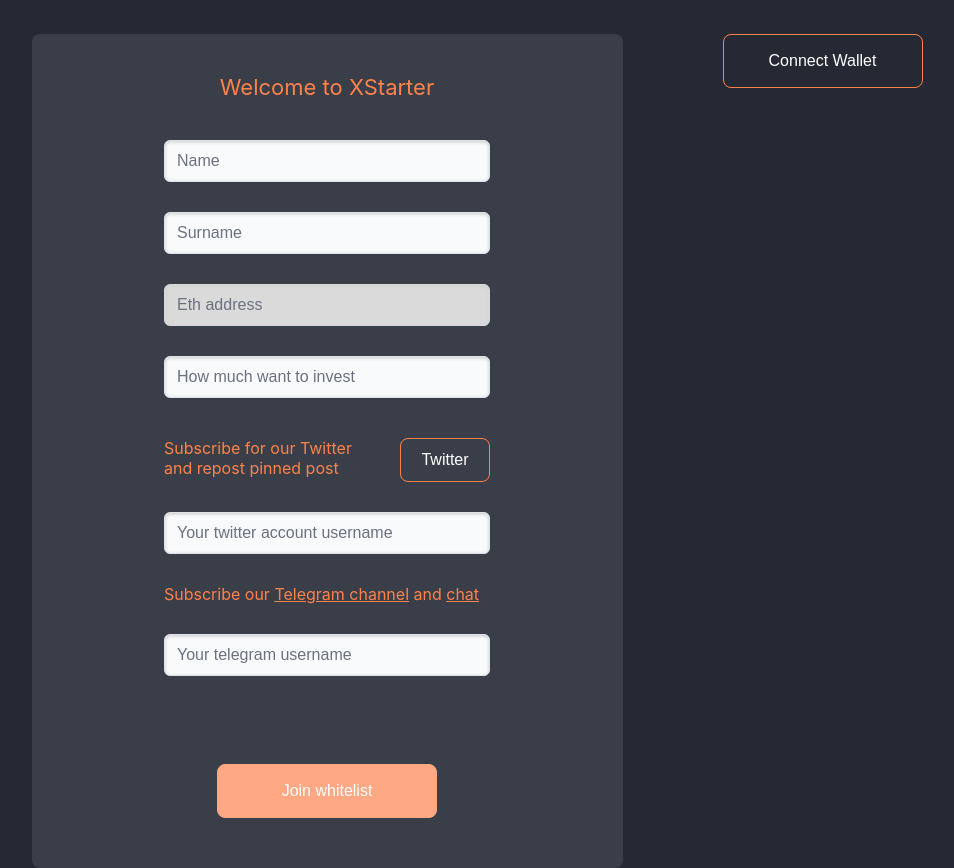
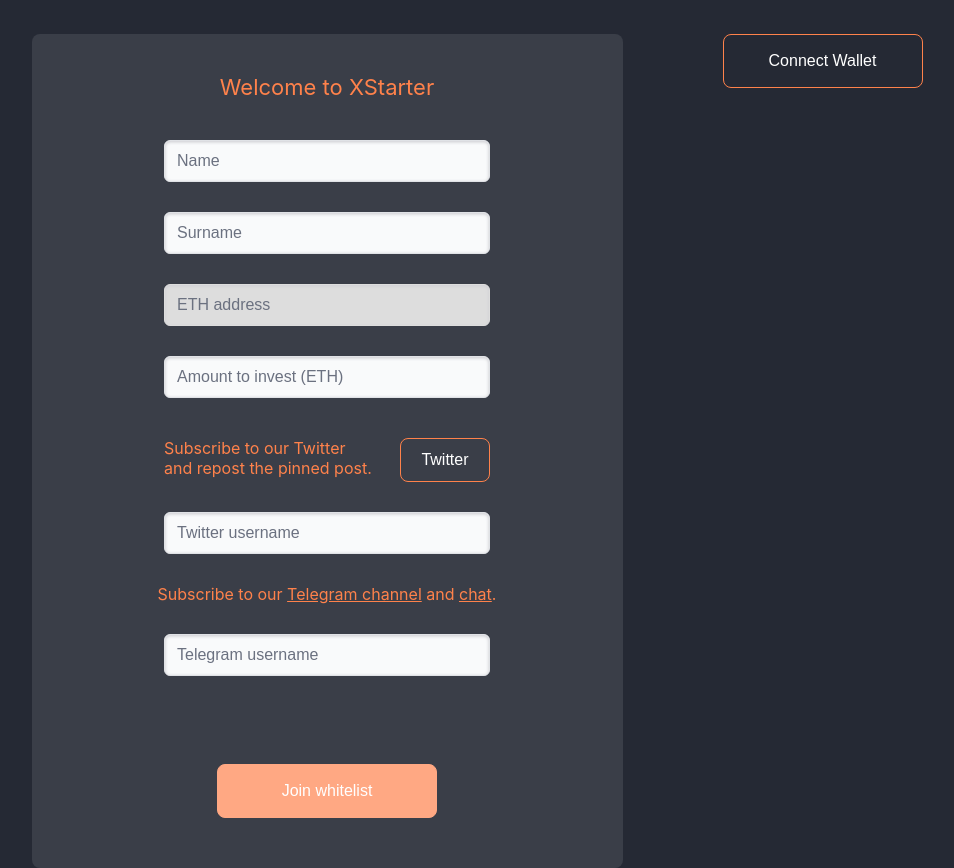
Before and after one commit to Mycelium-Lab/XStarter, a React (Create React App) app in the folder xstarter-app/: page / in a window 1280 px wide. Shown: the whole page, without its empty margins (313-1267 px from the left). Built offline with nearby package versions, Linux system fonts and the light colour scheme.

Commit message:
fix eng and styling

```diff
--- a/xstarter-app/package.json
+++ b/xstarter-app/package.json
@@ -3,6 +3,7 @@
   "version": "0.1.0",
   "private": true,
   "dependencies": {
+    "@material-ui/core": "^4.11.4",
     "@testing-library/jest-dom": "^5.14.1",
     "@testing-library/react": "^11.2.7",
     "@testing-library/user-event": "^12.8.3",
--- a/xstarter-app/src/components/Main.js
+++ b/xstarter-app/src/components/Main.js
@@ -6,8 +6,6 @@
 
 export default function Main() {
     return (
-        <div>
-            <SubmissionForm/>
-        </div>
+        <SubmissionForm/>
     )
 }
--- a/xstarter-app/src/components/StatusIcon.js
+++ b/xstarter-app/src/components/StatusIcon.js
@@ -2,8 +2,8 @@
 
 export default function StatusIcon() {
     return (
-        <svg className={"svg___connection-status"} height="12" width="12">
-            <circle cx="6" cy="6" r="6" />
+        <svg className={"svg___connection-status"} height="10" width="10">
+            <circle cx="5" cy="5" r="5" />
         </svg>
     )
 }
--- a/xstarter-app/src/components/SubmissionForm.js
+++ b/xstarter-app/src/components/SubmissionForm.js
@@ -71,7 +71,7 @@
                                 >
                                 {({ input, meta }) => (
                                     <>
-                                        <input {...input} disabled type="text" placeholder="Eth address" />
+                                        <input {...input} disabled type="text" placeholder="ETH address" />
                                         { meta.error && meta.touched &&
                                             <div className="div__form-errors">
                                                 <span className="error">{meta.error}</span>
@@ -89,7 +89,7 @@
                                 >
                                     {({ input, meta }) => (
                                         <>
-                                            <input {...input} type="number" placeholder="How much want to invest" />
+                                            <input {...input} type="number" placeholder="Amount to invest (ETH)" />
                                             { meta.error && meta.touched &&
                                                 <div className="div__form-errors">
                                                     <span className="error">{meta.error}</span>
@@ -102,7 +102,7 @@
                             <div className="div__field-container">
                                 <div className="div__twitter-info">
                                     <div>
-                                        <span>Subscribe for our Twitter and repost pinned post</span>
+                                        <span>Subscribe to our Twitter and repost the pinned post.</span>
                                     </div>
                                     <div>
                                         <button type="button" className="button__outline">Twitter</button>
@@ -112,18 +112,18 @@
                                     name="twitter"
                                     component="input"
                                     type="text"
-                                    placeholder="Your twitter account username"
+                                    placeholder="Twitter username"
                                 />
                             </div>
                             <div className="div__field-container">
                                 <div className="div__telegram-info">
-                                    <span>Subscribe our <a href="#" target="_blank" rel="noopener noreferrer">Telegram channel</a> and <a target="_blank" rel="noopener noreferrer" href="#">chat</a></span>
+                                    <span>Subscribe to our <a href="#" target="_blank" rel="noopener noreferrer">Telegram channel</a> and <a target="_blank" rel="noopener noreferrer" href="#">chat</a>.</span>
                                 </div>
                                 <Field
                                     name="telegram"
                                     component="input"
                                     type="text"
-                                    placeholder="Your telegram username"
+                                    placeholder="Telegram username"
                                 />
                             </div>
                             <div className="div__submission-buttons">
--- a/xstarter-app/src/styles/main.css
+++ b/xstarter-app/src/styles/main.css
@@ -188,8 +188,8 @@
 
 .button__connect-wallet:disabled,
 .button__connect-wallet[disabled] {
-  border: 1px solid #999999;
-  background-color: #dadada;
+  border: 1px solid #dddddd;
+  background-color: #dddddd;
   color: #666666;
   cursor: default;
 }
@@ -203,8 +203,9 @@
 
 input:disabled,
 input[disabled] {
-  background-color: #dadada;
-  border: 1px solid #dadada;
+  background-color: #dddddd;
+  border: 1px solid #dddddd;
+  color: #666666;
 }
 
 .div__form-errors {
```
Also changed, not shown: 1 other file (tests, documents, lock files or other folders).
